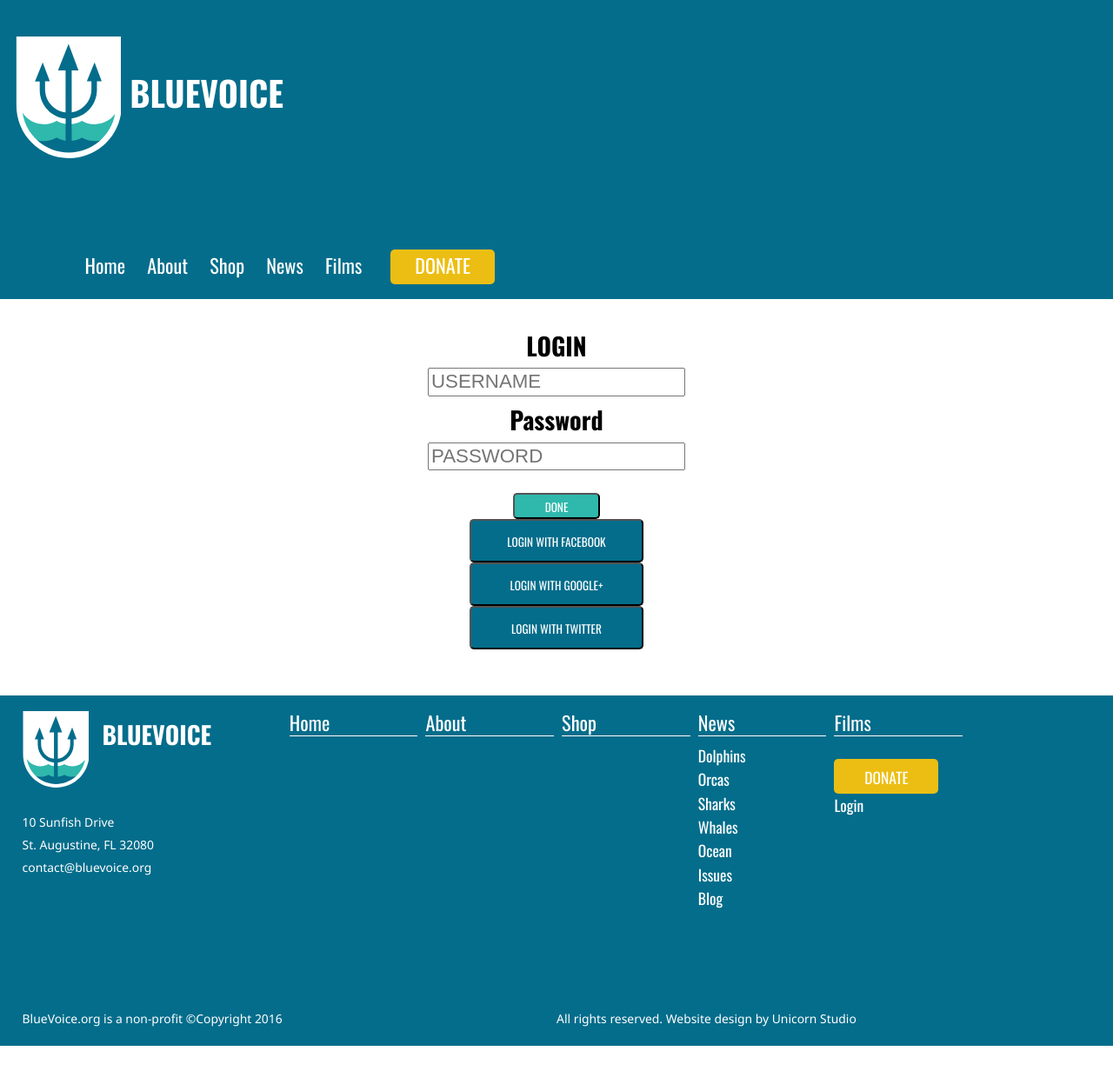
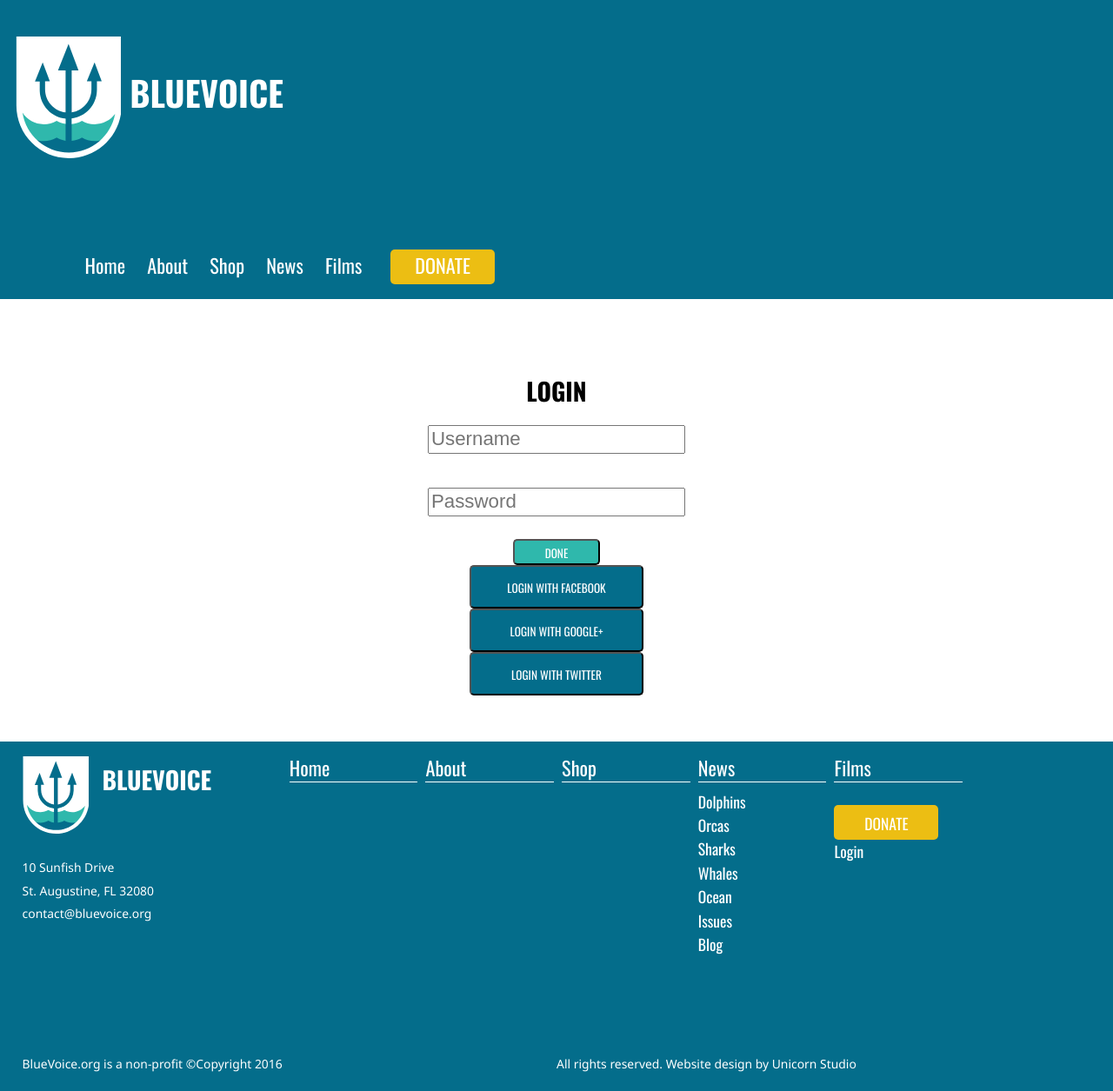
Before and after one commit to gumbey/blue-voice, a Jekyll site: the page built from login.html, in a window 1280 px wide. Shown: the whole page at 87% size. Built offline with Jekyll 4.4.1, drawn with Linux system fonts in a browser that asks for light colours; nearby versions of some CDN libraries; a style sheet for code colours, icons or effects is not loaded; before the commit the page ends 1203 px from its top, so only the background shows below that.

Commit message:
feat(*): resolve commit issues

```diff
--- a/login.html
+++ b/login.html
@@ -1,28 +1,22 @@
 ---
 layout: default
 ---
-<div class="grid island">
-	<div class="gutter center unit unit-xs-1 unit-s-1 unit-m-1 unit-l-1">
-		<h2 class=" push-0">LOGIN</h2>
-
+<div class="grid pad-t-3">
+	<div class="gutter center unit unit-xs-1 unit-s-1 unit-m-1 unit-l-1 pad-b-1-2">
+		<h2 class="push-0 uppercase">Login</h2>
+		<div class="pad-t-1-2">
 			<form>
-				<input class="giga" type="text"  placeholder="USERNAME" required="required"/>
+				<input class="giga" type="text"  placeholder="Username" required="required"/>
 			</form>
-
-		<h2 class=" push-0">Password</h2>
-
+		</div>
+	</div>
+	<div class="gutter center unit unit-xs-1 unit-s-1 unit-m-1 unit-l-1 pad-t pad-b">
 			<form class="push">
-				<input class="giga push" type="password" placeholder="PASSWORD" required="required"/>
-
-			<button type="submit" class="submit center">Done</button>
-
-			<button type="facebook" class="facebook-login center">Login with Facebook</button>
-
-			<button type="submit" class="google-login center">Login with Google+</button>
-
-
-			<button type="submit" class="twitter-login center">Login with Twitter</button>
-
+  			<input class="giga push" type="password" placeholder="Password" required="required">
+  			<button type="submit" class="submit center">Done</button>
+  			<button type="facebook" class="facebook-login center">Login with Facebook</button>
+  			<button type="submit" class="google-login center">Login with Google+</button>
+  			<button type="submit" class="twitter-login center">Login with Twitter</button>
 			</form>
 	</div>
 </div>
--- a/scss/components/_login.scss
+++ b/scss/components/_login.scss
@@ -1,3 +1,4 @@
+<<<<<<< Updated upstream
 .submit{
     background-color: $teal;
     border-radius: 5px;
@@ -62,3 +63,5 @@
     text-transform: uppercase;
     text-align: center;
 }
+=======
+>>>>>>> Stashed changes
```
